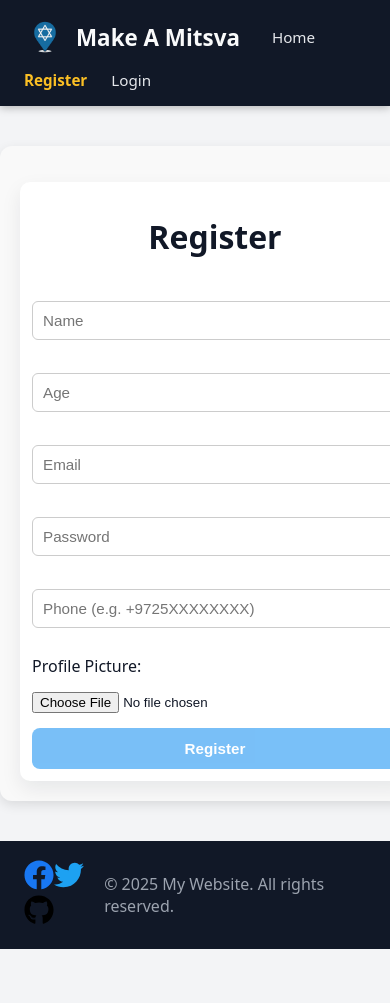
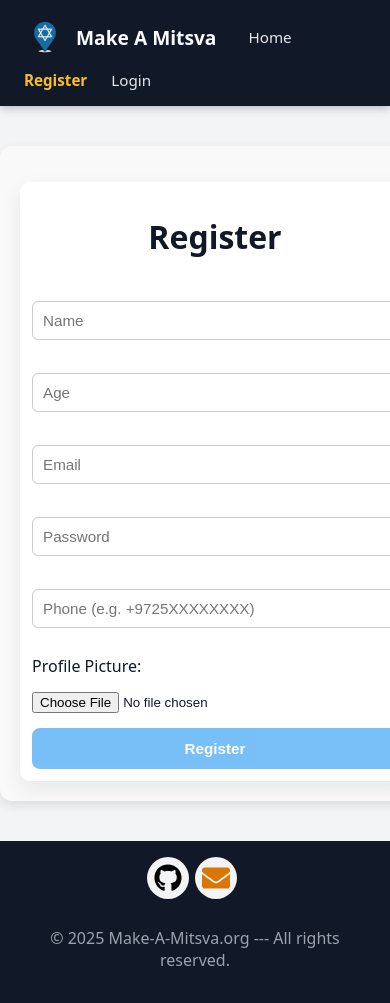
Before and after one commit to idan55/makeAMitsva.orgF, a React (Vite) app: page /register in a window 390 px wide. Shown: the top 1003 px of the page. Before the commit the page ends 949 px from the top, so only its background shows below. Built offline with nearby package versions, Linux system fonts and the light colour scheme.

Commit message:
ui: update footer links, responsive tweaks, README

```diff
--- a/components/Footer.jsx
+++ b/components/Footer.jsx
@@ -1,16 +1,29 @@
 
 import React from 'react';
-import { FaFacebook, FaTwitter, FaGithub } from "react-icons/fa";
+import { FaGithub, FaEnvelope } from "react-icons/fa";
 
 function Footer() {
   return (
     <footer className="site-footer">
       <div className="social-icons">
-        <FaFacebook size={30} color="#1877F2" />
-        <FaTwitter size={30} color="#1DA1F2" />
-        <FaGithub size={30} color="#000" />
+        <a
+          href="https://github.com/idan55/makeAMitsva.orgF"
+          target="_blank"
+          rel="noreferrer"
+          aria-label="GitHub repository"
+          className="social-link"
+        >
+          <FaGithub size={28} color="#000" />
+        </a>
+        <a
+          href="mailto:makeamitsva@gmail.com"
+          aria-label="Email support"
+          className="social-link"
+        >
+          <FaEnvelope size={28} color="#d97706" />
+        </a>
       </div>
-      <p className="footer-text">© 2025 My Website. All rights reserved.</p>
+      <p className="footer-text">© 2025 Make-A-Mitsva.org --- All rights reserved.</p>
     </footer>
   );
 }
--- a/src/App.css
+++ b/src/App.css
@@ -55,6 +55,28 @@ header a:hover {
   display: flex;
   align-items: center;
   justify-content: space-between;
+}
+
+.social-link {
+  display: inline-flex;
+  align-items: center;
+  justify-content: center;
+  width: 42px;
+  height: 42px;
+  border-radius: 50%;
+  background: #f3f4f6;
+  margin-right: 10px;
+  transition: transform 0.1s ease, box-shadow 0.1s ease;
+}
+
+.social-link:hover {
+  transform: translateY(-2px);
+  box-shadow: 0 4px 10px rgba(0, 0, 0, 0.15);
+}
+
+.social-icons {
+  display: flex;
+  align-items: center;
 }
 
 /* ===== Main content ===== */
@@ -157,6 +179,42 @@ form button[type="submit"]:disabled {
   box-shadow: 0 8px 20px rgba(15, 23, 42, 0.08);
   display: flex;
   flex-direction: column;
+}
+
+/* ===== Responsive tweaks ===== */
+@media (max-width: 900px) {
+  header {
+    flex-wrap: wrap;
+    gap: 12px;
+  }
+
+  header h1 {
+    font-size: 1.2rem;
+  }
+
+  .map-window-wrapper {
+    flex-direction: column;
+  }
+
+  .map-wrapper,
+  .window-wrapper {
+    flex: 1 1 auto;
+    width: 100%;
+  }
+
+  .site-footer {
+    flex-direction: column;
+    gap: 12px;
+    text-align: center;
+  }
+
+  .social-link {
+    margin-right: 6px;
+  }
+
+  .content {
+    padding: 16px;
+  }
 }
 
 /* Make Mapbox popup close (×) more visible */
```
Also changed, not shown: 1 other file (tests, documents, lock files or other folders).
